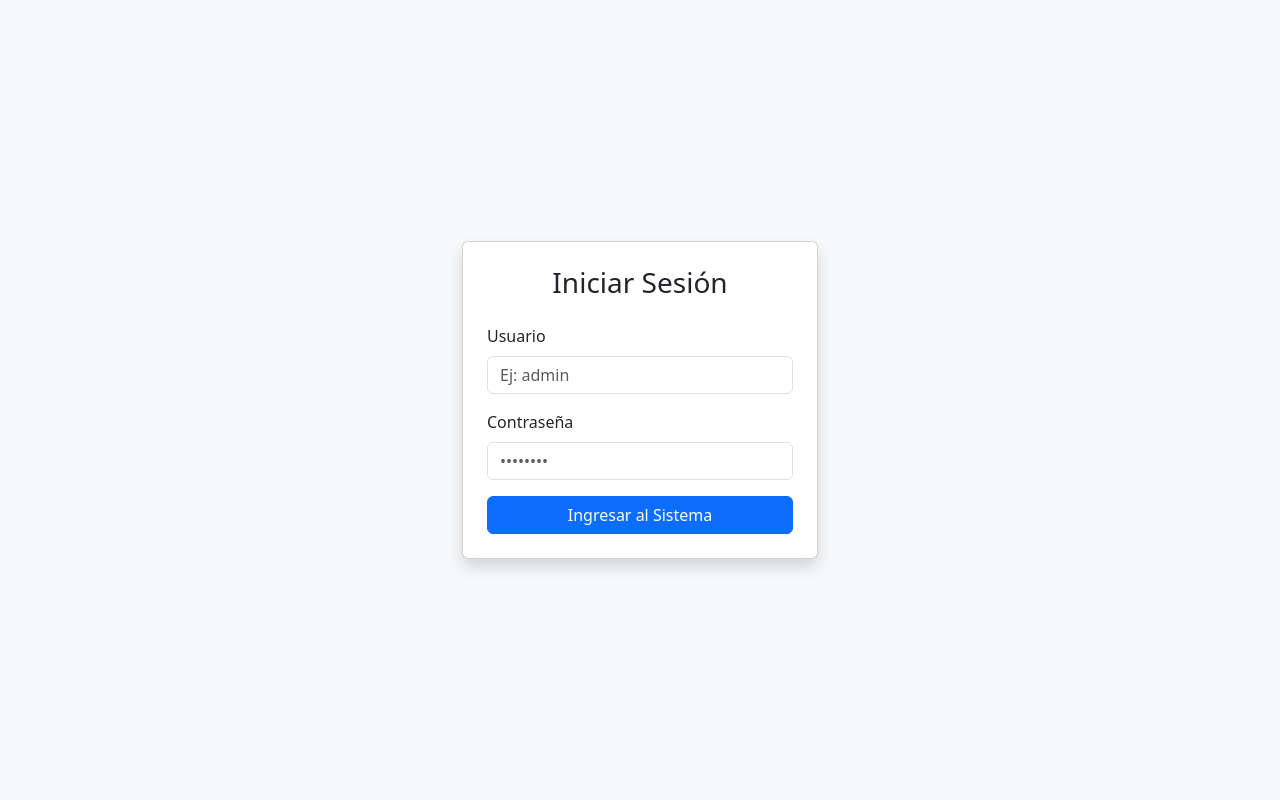
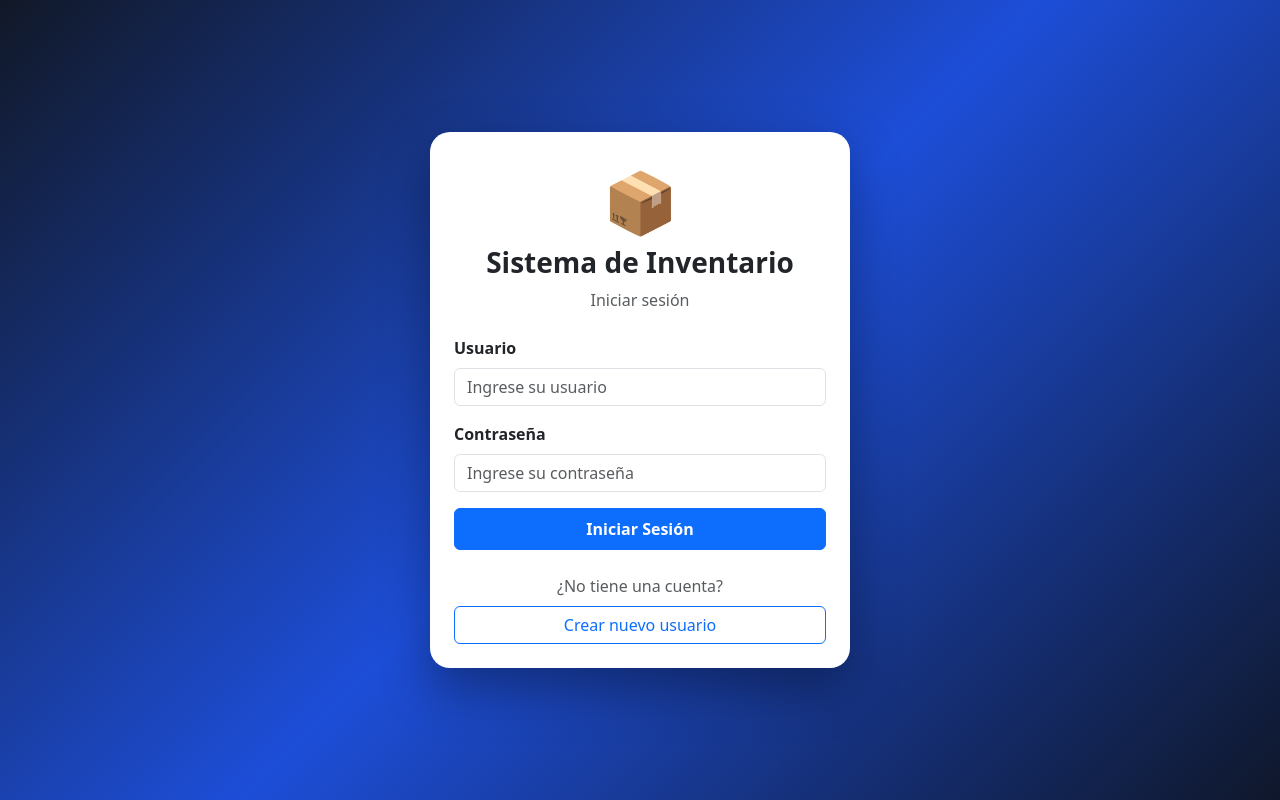
Before and after one commit to Andresmoreno1995-18/sistema-inventario-flask, a Flask app: page /login in a window 1280 px wide. Run offline with Flask 3, Linux system fonts and the light colour scheme; some libraries are stand-ins or nearby versions.

Commit message:
Update login.html

```diff
--- a/templates/login.html
+++ b/templates/login.html
@@ -2,6 +2,7 @@
 <html lang="es">
 
 <head>
+
     <meta charset="UTF-8">
 
     <meta
@@ -9,31 +10,77 @@
         content="width=device-width, initial-scale=1.0"
     >
 
-    <title>
-        Iniciar Sesión - Sistema de Inventario
-    </title>
+    <title>Iniciar Sesión - Inventario</title>
 
     <link
         href="https://cdn.jsdelivr.net/npm/bootstrap@5.3.0/dist/css/bootstrap.min.css"
         rel="stylesheet"
     >
+
+    <style>
+
+        body {
+
+            min-height: 100vh;
+
+            display: flex;
+
+            align-items: center;
+
+            justify-content: center;
+
+            background:
+                linear-gradient(
+                    135deg,
+                    #111827,
+                    #1d4ed8,
+                    #0f172a
+                );
+        }
+
+        .login-card {
+
+            width: 100%;
+            max-width: 420px;
+
+            border: none;
+
+            border-radius: 20px;
+
+            box-shadow:
+                0 20px 50px
+                rgba(0, 0, 0, 0.35);
+        }
+
+    </style>
+
 </head>
 
-<body class="bg-light d-flex align-items-center vh-100">
 
-    <div class="container">
+<body>
 
-        <div class="row justify-content-center">
 
-            <div class="col-md-4">
-
-                <div class="card shadow">
+    <div class="card login-card">
 
         <div class="card-body p-4">
 
-                        <h3 class="card-title text-center mb-4">
-                            Iniciar Sesión
+
+            <div class="text-center mb-4">
+
+                <div style="font-size: 60px;">
+                    📦
+                </div>
+
+                <h3 class="fw-bold">
+                    Sistema de Inventario
                 </h3>
+
+                <p class="text-muted">
+                    Iniciar sesión
+                </p>
+
+            </div>
+
 
             {% with messages = get_flashed_messages(with_categories=true) %}
 
@@ -56,25 +103,22 @@
 
 
             <form
-                            action="{{ url_for('login') }}"
                 method="POST"
+                action="/login"
             >
+
 
                 <div class="mb-3">
 
-                                <label
-                                    for="usuario"
-                                    class="form-label"
-                                >
+                    <label class="form-label fw-bold">
                         Usuario
                     </label>
 
                     <input
                         type="text"
+                        name="usuario"
                         class="form-control"
-                                    id="usuario"
-                                    name="usuario"
-                                    placeholder="Ej: admin"
+                        placeholder="Ingrese su usuario"
                         required
                     >
 
@@ -83,47 +127,52 @@
 
                 <div class="mb-3">
 
-                                <label
-                                    for="password"
-                                    class="form-label"
-                                >
+                    <label class="form-label fw-bold">
                         Contraseña
                     </label>
 
                     <input
                         type="password"
+                        name="password"
                         class="form-control"
-                                    id="password"
-                                    name="password"
-                                    placeholder="••••••••"
+                        placeholder="Ingrese su contraseña"
                         required
                     >
 
                 </div>
 
 
-                            <div class="d-grid gap-2">
-
                 <button
                     type="submit"
-                                    class="btn btn-primary"
+                    class="btn btn-primary w-100 py-2 fw-bold"
                 >
-                                    Ingresar al Sistema
+                    Iniciar Sesión
                 </button>
+
+
+            </form>
+
+
+            <div class="text-center mt-4">
+
+                <p class="text-muted mb-2">
+                    ¿No tiene una cuenta?
+                </p>
+
+                <a
+                    href="/registro"
+                    class="btn btn-outline-primary w-100"
+                >
+                    Crear nuevo usuario
+                </a>
 
             </div>
 
-                        </form>
 
         </div>
 
     </div>
 
-            </div>
-
-        </div>
-
-    </div>
 
 </body>
 
```
Lines whose indentation alone changed are shown as unchanged.
